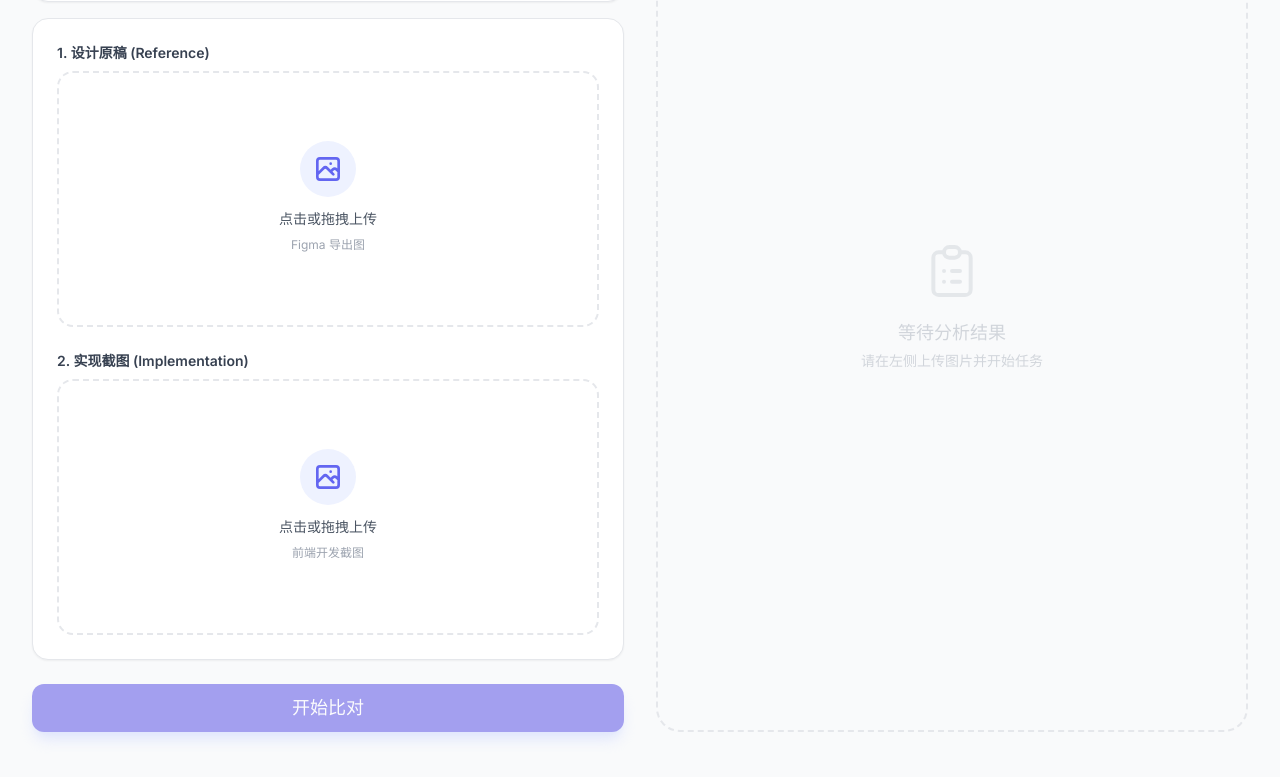
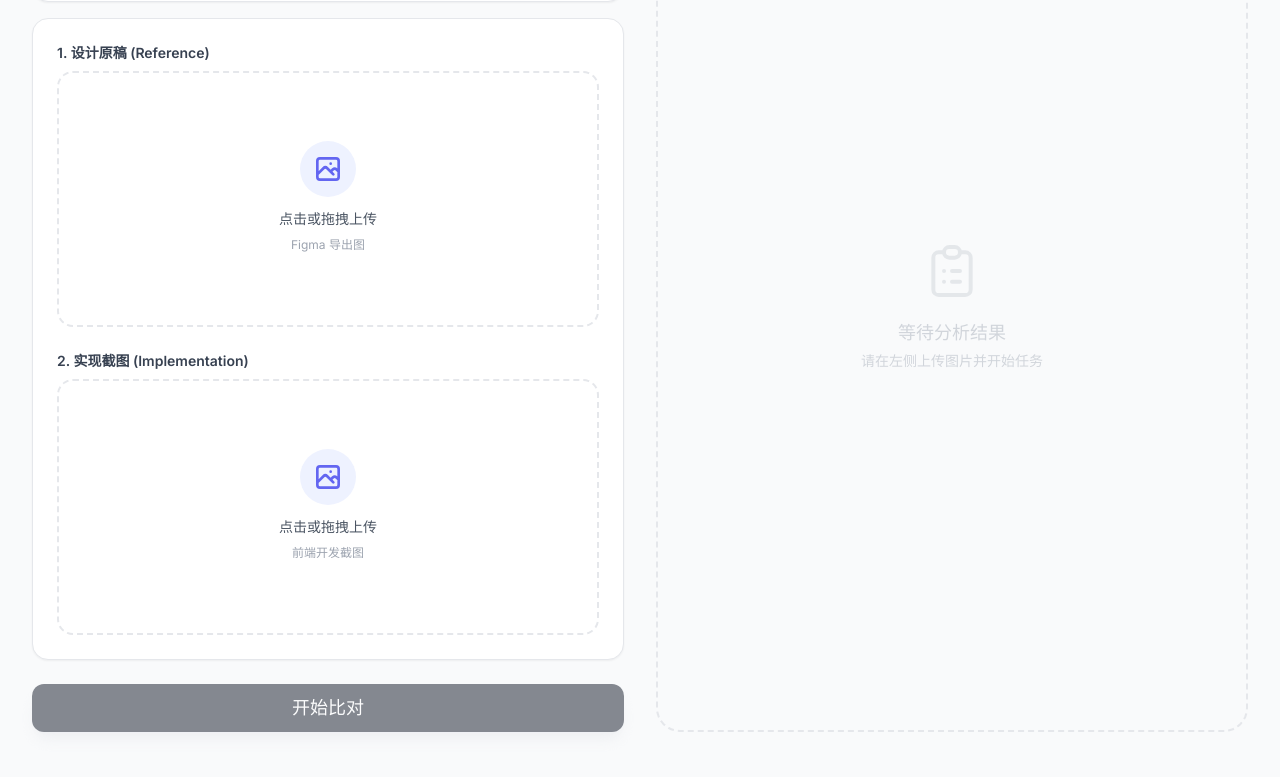
Before and after one commit to free939481869-collab/-2, a React (Vite) app: page / in a window 1280 px wide. Shown: the part 327-1104 px from the top of the page. Built offline with nearby package versions, Linux system fonts and the light colour scheme.

Commit message:
修复api接口，及输入框按钮样式

```diff
--- a/App.tsx
+++ b/App.tsx
@@ -82,7 +82,7 @@ export function App() {
                   value={figmaUrl}
                   onChange={(e) => setFigmaUrl(e.target.value)}
                   placeholder="https://www.figma.com/file/..."
-                  className="w-full px-4 py-3 rounded-xl border border-gray-200 focus:border-indigo-500 focus:ring-2 focus:ring-indigo-100 outline-none transition-all text-sm"
+                  className="w-full px-4 py-3 rounded-xl border border-gray-200 bg-white text-gray-900 focus:border-indigo-500 focus:ring-2 focus:ring-indigo-100 outline-none transition-all text-sm"
                />
              </div>
 
--- a/components/Button.tsx
+++ b/components/Button.tsx
@@ -16,7 +16,7 @@ export const Button: React.FC<ButtonProps> = ({
   const baseStyles = "px-6 py-2.5 rounded-xl font-medium transition-all duration-200 flex items-center justify-center gap-2 focus:outline-none focus:ring-2 focus:ring-offset-1 disabled:opacity-50 disabled:cursor-not-allowed";
 
   const variants = {
-    primary: "bg-indigo-600 text-white hover:bg-indigo-700 shadow-lg shadow-indigo-200 focus:ring-indigo-500 border border-transparent",
+    primary: "bg-gray-900 text-white hover:bg-black shadow-lg shadow-gray-200 focus:ring-gray-900 border border-transparent",
     secondary: "bg-white text-gray-700 hover:bg-gray-50 border border-gray-200 shadow-sm focus:ring-gray-200",
     outline: "bg-transparent text-indigo-600 border border-indigo-600 hover:bg-indigo-50 focus:ring-indigo-500"
   };
```
